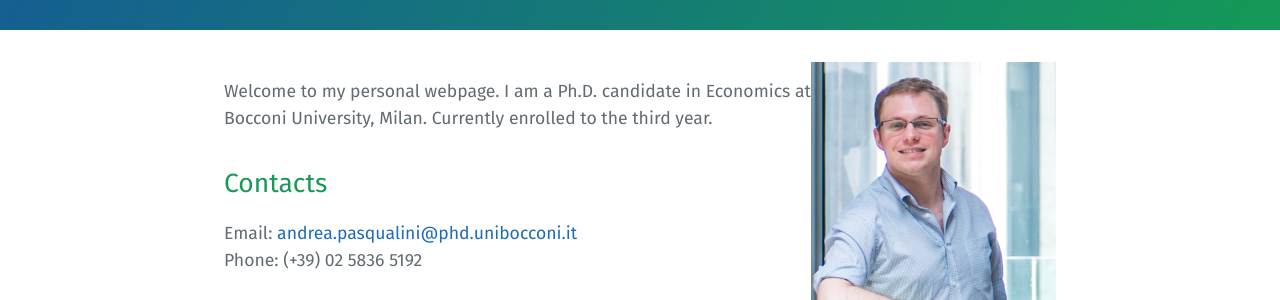
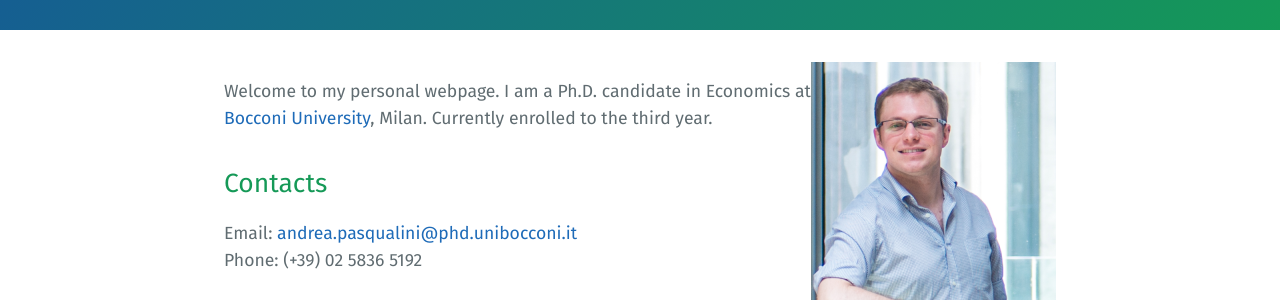
Before and after one commit to AndreaPasqualini/andreapasqualini.github.io, a Jekyll site: the page built from index.md, in a window 1280 px wide and 900 px high. Shown: the part 287-587 px from the top of the window. Built offline with Jekyll 4.4.1, drawn with Linux system fonts in a browser that asks for light colours; part of the change alters nothing that is shown.

```diff
--- a/index.md
+++ b/index.md
@@ -5,7 +5,7 @@ layout: default
 <img src="/files/picture.png" align="right" alt="Hi" class="inline"/>
 
 Welcome to my personal webpage.
-I am a Ph.D. candidate in Economics at Bocconi University, Milan.
+I am a Ph.D. candidate in Economics at [Bocconi University](http://didattica.unibocconi.it/docenti/cv.php?rif=185848), Milan.
 Currently enrolled to the third year.
 
 
```
